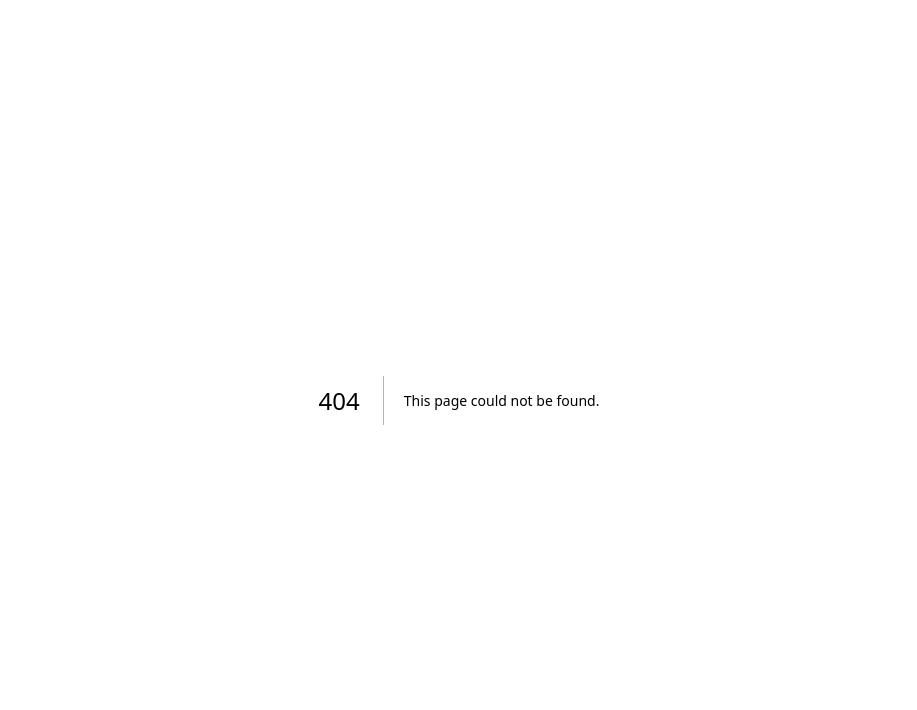
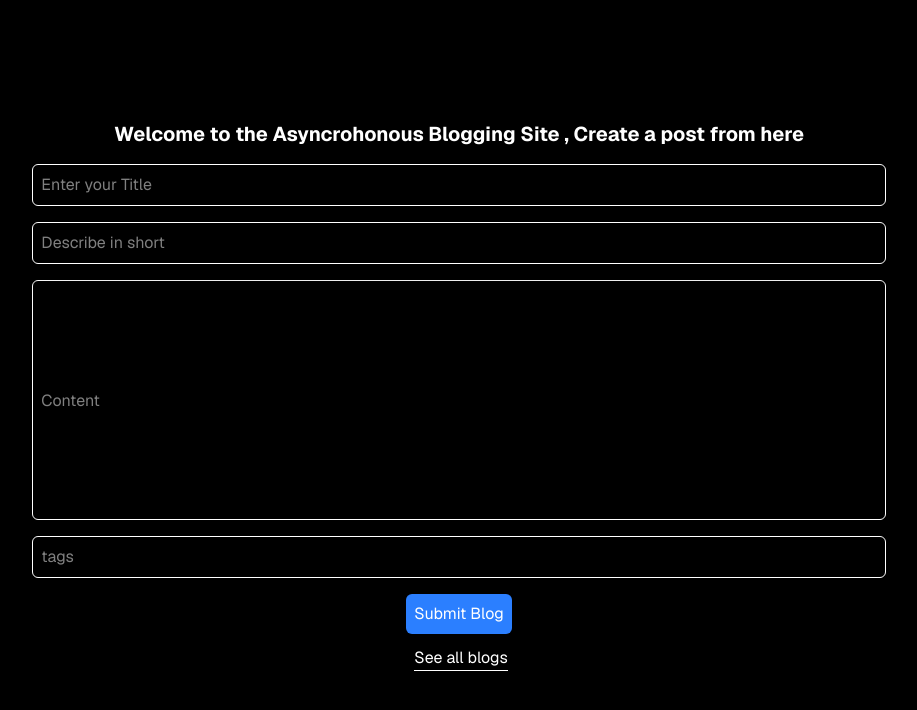
Before and after one commit to Shumanh/writza, a Next.js app: page /blogs/create in a window 1280 px wide. Before the commit this address had no page. Shown: the top 710 px of the page, without its empty margins (181-1098 px from the left). Built offline with nearby package versions, Linux system fonts and the light colour scheme.

Commit message:
feat: blogs creation featured updated successfully

```diff
--- a/src/app/api/blogs/create/route.js
+++ b/src/app/api/blogs/create/route.js
@@ -20,20 +20,20 @@ if(!verifyUser)
      return NextResponse.json({ error: "Unauthorized" }, { status: 401 });
 
         const body = await req.json();
-        const { title, shortDescription, content, tags, image } = body;
+        const { title, shortDescription, content, tags } = body;
 
         const inputValidate = BlogValidation.safeParse({
             title,
             shortDescription,
             content,
-            tags,
-            image
+            tags
+
         });
 
         if (!inputValidate.success) {
             return NextResponse.json(
                 {
-             message: inputValidate.error.format(),},
+             errors: inputValidate.error.flatten().fieldErrors},
              { status: 400 }
             );
         }
@@ -61,7 +61,6 @@ if(!verifyUser)
         await savedBlog.populate('author', 'email');
         return NextResponse.json(
             {
-            error:false,
                 message: "Blog created successfully!",
                 blog: savedBlog,
                 slug: uniqueSlug
@@ -76,8 +75,8 @@ if(!verifyUser)
         }
 
         return NextResponse.json(
-            { error:true,
-                message: "Internal Server Error - Failed to create blog" },
+            {
+               errors: "Internal Server Error - Failed to create blog" },
             { status: 500 }
         );
 
--- /dev/null
+++ b/src/app/blogs/create/page.jsx
@@ -0,0 +1,7 @@
+import { Create } from "@/components/blogs/createblogs";
+
+export default function CreateBlogs(){
+    return (
+        <Create/>
+    )
+}
--- a/src/components/auth/login-form.jsx
+++ b/src/components/auth/login-form.jsx
@@ -38,7 +38,6 @@ body:JSON.stringify(userData)
 })
 
 const res = await response.json()
-console.log(res)
 
 if(response.ok){
 setMessage("Login sucessful...!!")
--- a/src/components/auth/signup-form.jsx
+++ b/src/components/auth/signup-form.jsx
@@ -92,9 +92,14 @@ export function SignupForm() {
 
           {errors.confirmPassword && <p className="text-red-500">{errors.confirmPassword[0]}</p>}
 
-          <button type="submit" className="mt-4 p-2 bg-blue-500 text-white rounded-md">
+            <div className = "w-full  text-center">
+
+   <button type="submit" className="mt-4 p-2 bg-blue-500 text-white  rounded-md  ">
             Create Account
-          </button>
+    </button>
+
+ </div>
+
 
                 {message && <div className="mt-4 p-2 bg-green-500 text-white rounded-md">{message}</div>}
 
--- a/src/components/blogs/createblogs.jsx
+++ b/src/components/blogs/createblogs.jsx
@@ -1,18 +1,127 @@
 "use client"
 
+import Link from "next/link"
+import {useState} from "react"
+
 export function Create(){
+
+     const [errors , setErrors] = useState('')
+    const [ message ,setMessage ] = useState('')
+
+
+async function handleSubmit(e){
+
+
+e.preventDefault()
+
+
+    const formData = new FormData(e.target)
+
+    const blogsData = {
+      title: formData.get('title') ,
+      shortDescription :formData.get('shortDescription') ,
+      content : formData.get('content') ,
+      tags : formData.get('tags')
+    }
+
+    try{
+
+    const response  = await fetch("/api/blogs/create" , {
+        method : "POST" ,
+        headers:{
+            "Content-Type" : "application/json"
+        } ,
+        body:JSON.stringify(blogsData)
+    })
+
+    const res = await response.json()
+
+    if(response.ok){
+  setMessage(res.message)
+setErrors('')
+ e.target.reset()
+ setTimeout(() => {
+        setMessage('')
+    }, 2000)
+    }
+    else {
+setErrors(res.errors)
+    }
+
+}
+
+catch(error){
+    console.log(error)
+    setErrors({ global :"An unexpected error occured" })
+
+}
+}
+    return(
+        <div>
+
+<form onSubmit={handleSubmit} className="h-full w-2/3 m-auto flex-col relative top-30 ">
+
+<h1 className = "text-xl text-center font-bold">
+    Welcome to the Asyncrohonous Blogging Site , Create  a post from here
+    </h1>
+
+
+ <input
+ type="text"
+ className="border p-2 rounded-md dark:border-gray-700 shadow-2xl mt-4 w-full"
+ name = "title"
+ placeholder="Enter your Title"
+ />
+ {errors.title&& <p className="text-red-500 mt-1">{errors.title}</p>}
+
+ <input
+ type = "text"
+ className="border p-2 rounded-md dark:border-gray-700 shadow-2xl mt-4 w-full"
+ name = "shortDescription"
+ placeholder = "Describe in short"
+ />
+  {errors.shortDescription&& <p className="text-red-500 mt-1">{errors.shortDescription}</p>}
+
+
+
+  <input
+ type = "text"
+ className="border p-2 rounded-md dark:border-gray-700 shadow-2xl mt-4 w-full h-60 flex "
+ name = "content"
+ placeholder = "Content"
+ />
+   {errors.content&& <p className="text-red-500 mt-1">{errors.content}</p>}
+
+ <input
+ type = "text"
+ className="border p-2 rounded-md dark:border-gray-700 shadow-2xl mt-4 w-full"
+ name = "tags"
+ placeholder = "tags"
+ />
+
+  <div className = "w-full  text-center">
+
+   <button type="submit" className="mt-4 p-2 bg-blue-500 text-white  rounded-md  ">
+            Submit Blog
+    </button>
+
+
+ </div>
 
 
 
 
+<div className="flex justify-center mt-3">
+
+            <Link href="/blogs/view" className="ml-1 border-b-1">See all blogs</Link>
+          </div>
 
 
-    return(
-        <div>
+ {errors.global && <div className="mt-4 p-2 bg-red-500 text-white rounded-md">{errors.global}</div>}
 
+            {message && <div className="mt-4 p-2 bg-green-500 text-white rounded-md">{message}</div>}
 
-
-
+</form>
 
 
 
--- a/src/components/blogs/viewblogs.jsx
+++ b/src/components/blogs/viewblogs.jsx
@@ -1,6 +1,7 @@
 "use client"
 
 import { useEffect, useState} from "react"
+import Link from 'next/link'
 
 export function View() {
     const [errors, setErrors] = useState('')
@@ -52,6 +53,13 @@ export function View() {
                     </li>
                 ))}
             </ul>
+
+
+            <Link href="/blogs/create" className="ml-1 border-b-1 ">Create </Link>
+
+
+
+
         </div>
     )
 }
--- a/src/lib/validation/blog.js
+++ b/src/lib/validation/blog.js
@@ -22,18 +22,18 @@ export const BlogValidation = z.object({
 
     ,
 
-  tags: z
-      .array(
+  tags:
+
         z.string().trim()
         .optional()
-      ),
+      ,
 
 
-  image: z
-      .object({
-        url: z.string().url({ message: "Image URL must be a valid URL" }).optional(),
-        alt: z.string().max(200, { message: "Alt text must be at most 200 characters" }).optional().default("")
-      })
-      .optional()
-      .default({ url: "", alt: "" })
+  // image: z
+  //     .object({
+  //       url: z.string().url({ message: "Image URL must be a valid URL" }).optional(),
+  //       alt: z.string().max(200, { message: "Alt text must be at most 200 characters" }).optional().default("")
+  //     })
+  //     .optional()
+  //     .default({ url: "", alt: "" })
 });
--- a/src/models/Blog.js
+++ b/src/models/Blog.js
@@ -28,25 +28,25 @@ const blogSchema = new mongoose.Schema(
       required: [true, "Content is required"],
       trim: true,
     },
-    tags: [
+    tags:
       {
         type: String,
         trim: true,
         lowercase: true,
         maxlength: [25, "Each tag should not exceed 25 characters"],
       },
-    ],
-    image: {
-      url: {
-        type: String,
-        default: "",
-      },
-      alt: {
-        type: String,
-        default: "",
-        maxlength: [200, "Alt text should not exceed 200 characters"],
-      },
-    },
+    // image: {
+    //   url: {
+    //     type: String,
+    //     default: "",
+    //     required:false
+    //   },
+    //   alt: {
+    //     type: String,
+    //     default: "",
+    //     maxlength: [200, "Alt text should not exceed 200 characters"],
+    //   },
+    // },
     author: {
       type: mongoose.Schema.Types.ObjectId,
       ref: "User",
```
